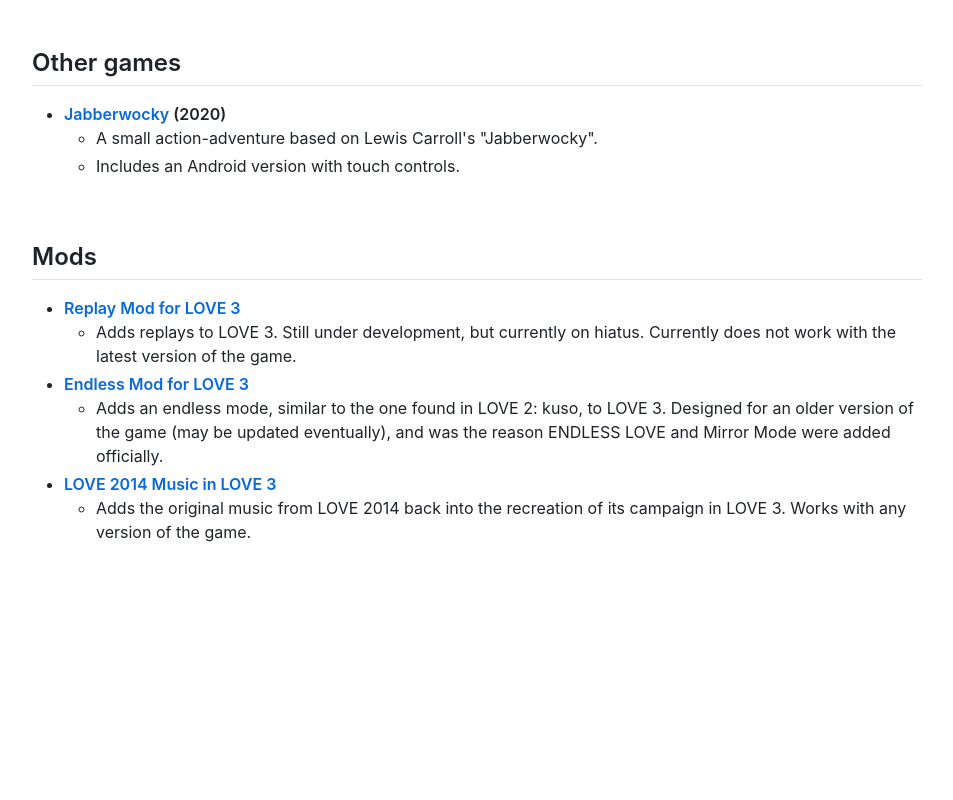
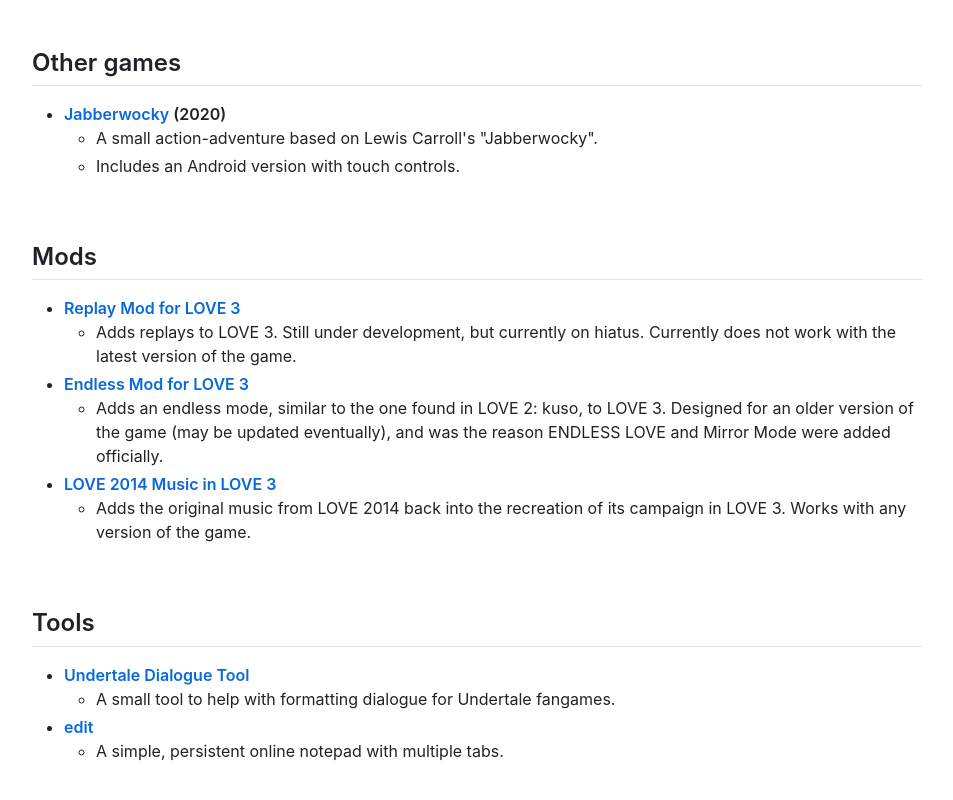
Before and after one commit to python-b5/python-b5.github.io, a plain HTML site: page index.html in a window 1280 px wide. Shown: the part 942-1742 px from the top of the page, without its empty margins (163-1116 px from the left). Before the commit the page ends 1547 px from the top, so only its background shows below. Drawn offline with nearby package versions, Linux system fonts and the light colour scheme.

Commit message:
Add tools section + replace favicon

```diff
--- a/index.html
+++ b/index.html
@@ -14,7 +14,7 @@
         <meta property="og:url" content="https://www.python-b5.com/">
         <meta property="og:description" content="Indie game developer / hobbyist">
 
-        <link rel="icon" href="images/favicon.ico">
+        <link rel="icon" href="images/favicon.jpg">
         <link rel="apple-touch-icon" href="images/touch.png">
 
         <link rel="stylesheet" href="https://cdnjs.cloudflare.com/ajax/libs/normalize/8.0.1/normalize.css">
@@ -140,6 +140,24 @@
                     </li>
                 </ul>
             </section>
+
+            <br>
+
+            <section>
+                <h2>Tools</h2>
+
+                <ul>
+                    <li>
+                        <b><a href="https://github.com/python-b5/undertale-dialogue-tool/">Undertale Dialogue Tool</a></b>
+                        <ul><li>A small tool to help with formatting dialogue for Undertale fangames.</li></ul>
+                    </li>
+
+                    <li>
+                        <b><a href="https://github.com/python-b5/edit/">edit</a></b>
+                        <ul><li>A simple, persistent online notepad with multiple tabs.</li></ul>
+                    </li>
+                </ul>
+            </section>
         </article>
     </body>
 </html>
```
Also changed, not shown: images/favicon.ico (deleted), 1 other file.
